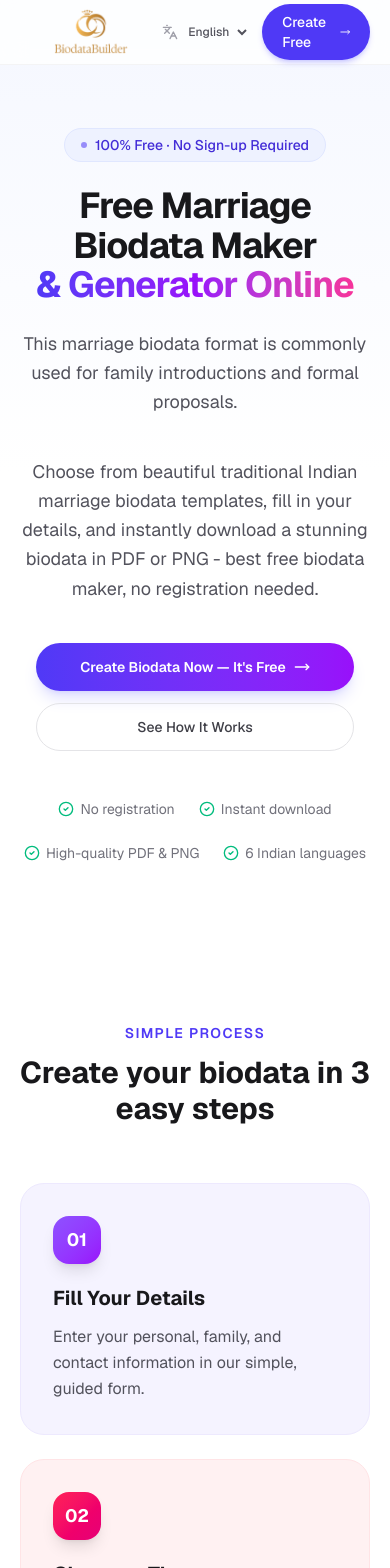
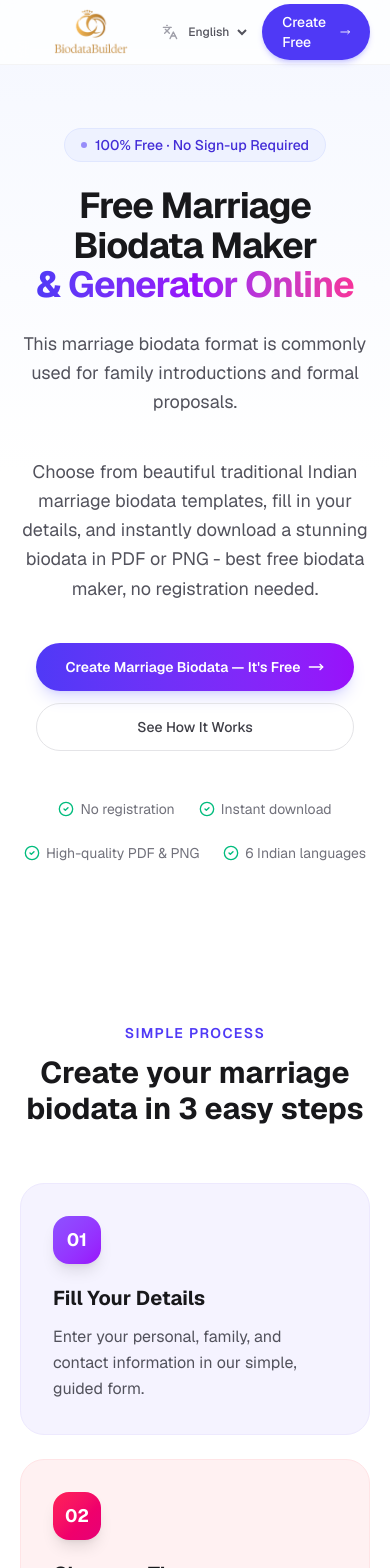
Before and after one commit to biodatabuilderapp-rajank/biodata, a Next.js app: page / in a window 390 px wide. Shown: the top 1568 px of the page. Built offline with nearby package versions, Linux system fonts and the light colour scheme.

Commit message:
seo: deep optimization of remaining secondary copy points for 'marriage biodata format'

```diff
--- a/public/translations/ui-en.json
+++ b/public/translations/ui-en.json
@@ -6,7 +6,7 @@
   "hero.badge": "100% Free · No Sign-up Required",
   "hero.h1.line1": "Free Marriage Biodata Maker",
   "hero.h1.line2": "& Generator Online",
-  "hero.cta.primary": "Create Biodata Now — It's Free",
+  "hero.cta.primary": "Create Marriage Biodata — It's Free",
   "hero.cta.secondary": "See How It Works",
   "hero.trust.noReg": "No registration",
   "hero.trust.download": "Instant download",
@@ -14,13 +14,13 @@
   "hero.trust.free": "Completely free",
   "hero.trust.languages": "6 Indian languages",
   "section.howItWorks.badge": "Simple Process",
-  "section.howItWorks.title": "Create your biodata in 3 easy steps",
+  "section.howItWorks.title": "Create your marriage biodata in 3 easy steps",
   "section.howItWorks.cta": "Start Creating Now",
   "step.01": "Fill Your Details",
   "step.02": "Choose a Theme",
   "step.03": "Download Instantly",
   "section.themes.badge": "Beautiful Themes",
-  "section.themes.title": "Pick a theme that reflects your style",
+  "section.themes.title": "Pick a marriage biodata format that reflects your style",
   "section.themes.cta": "Browse All Themes",
   "section.features.badge": "Why Choose Us",
   "section.features.title": "Everything you need, nothing you don't",
@@ -33,11 +33,11 @@
   "feature.languages": "6 Indian Languages",
   "section.faq.badge": "Quick Answers",
   "section.faq.title": "Frequently asked questions",
-  "section.cta.title": "Ready to create your biodata?",
+  "section.cta.title": "Ready to create your marriage biodata?",
   "section.cta.button": "Create Biodata",
   "footer.quickLinks": "Quick Links",
   "footer.legal": "Legal",
-  "footer.disclaimer": "BiodataBuilder is a free design utility for generating PDF documents. We are NOT a matchmaking, matrimonial, or dating service. We do not connect users and we do not store your personal data on our servers. All information entered remains securely on your device.",
+  "footer.disclaimer": "BiodataBuilder is a free marriage biodata maker and design utility for generating PDF documents. We do not connect users and we do not store your personal data on our servers. All information entered remains securely on your device.",
   "footer.tagline": "Made with ❤️ for Indian families",
   "create.title": "Create Biodata",
   "create.previewBtn": "Preview & Select Theme",
--- a/src/app/page.tsx
+++ b/src/app/page.tsx
@@ -159,7 +159,7 @@ function HomeContent() {
                 href="/create"
                 className="group flex h-12 sm:h-14 items-center justify-center gap-2 sm:gap-3 rounded-full bg-gradient-to-r from-indigo-600 to-purple-600 px-6 sm:px-8 text-white font-semibold text-sm sm:text-base transition-all hover:shadow-2xl hover:shadow-indigo-500/25 hover:-translate-y-1 shadow-lg shadow-indigo-500/20 w-full sm:w-auto"
               >
-                <span>{t("hero.cta.primary") ?? "Create Biodata Now — It's Free"}</span>
+                <span>{t("hero.cta.primary") ?? "Create Marriage Biodata — It's Free"}</span>
                 <MoveRight className="w-4 h-4 sm:w-5 sm:h-5 transition-transform group-hover:translate-x-1 shrink-0" />
               </Link>
               <Link
@@ -187,7 +187,7 @@ function HomeContent() {
           <div className="max-w-6xl mx-auto">
             <div className="text-center mb-14">
               <p className="text-sm font-semibold text-indigo-600 dark:text-indigo-400 uppercase tracking-widest mb-3">{t("section.howItWorks.badge") ?? "Simple Process"}</p>
-              <h2 className="text-3xl sm:text-4xl font-bold text-zinc-900 dark:text-white">{t("section.howItWorks.title") ?? "Create your biodata in 3 easy steps"}</h2>
+              <h2 className="text-3xl sm:text-4xl font-bold text-zinc-900 dark:text-white">{t("section.howItWorks.title") ?? "Create your marriage biodata in 3 easy steps"}</h2>
             </div>
 
             <div className="grid grid-cols-1 md:grid-cols-3 gap-6">
@@ -224,9 +224,9 @@ function HomeContent() {
           <div className="max-w-6xl mx-auto">
             <div className="text-center mb-14">
               <p className="text-sm font-semibold text-indigo-600 dark:text-indigo-400 uppercase tracking-widest mb-3">{t("section.themes.badge") ?? "Beautiful Themes"}</p>
-              <h2 className="text-3xl sm:text-4xl font-bold text-zinc-900 dark:text-white mb-4">{t("section.themes.title") ?? "Pick a theme that reflects your style"}</h2>
+              <h2 className="text-3xl sm:text-4xl font-bold text-zinc-900 dark:text-white mb-4">{t("section.themes.title") ?? "Pick a marriage biodata format that reflects your style"}</h2>
               <p className="text-zinc-500 dark:text-zinc-400 max-w-xl mx-auto">
-                From traditional to modern, we have a growing collection of biodata templates crafted with love.
+                From traditional to modern, we have a growing collection of marriage biodata formats crafted with love.
               </p>
             </div>
 
@@ -316,9 +316,9 @@ function HomeContent() {
               <div className="absolute -top-10 -right-10 w-48 h-48 rounded-full bg-white/10 blur-3xl" />
               <div className="absolute -bottom-10 -left-10 w-48 h-48 rounded-full bg-white/10 blur-3xl" />
               <div className="relative z-10">
-                <h2 className="text-3xl sm:text-4xl font-bold text-white mb-4">{t("section.cta.title") ?? "Ready to create your biodata?"}</h2>
+                <h2 className="text-3xl sm:text-4xl font-bold text-white mb-4">{t("section.cta.title") ?? "Ready to create your marriage biodata?"}</h2>
                 <p className="text-indigo-100 text-lg mb-8 max-w-xl mx-auto">
-                  Used by families across India who created beautiful biodatas in minutes — completely free.
+                  Used by families across India who created beautiful marriage biodata formats in minutes — completely free.
                 </p>
                 <div className="flex flex-col sm:flex-row items-center justify-center gap-3">
                   <Link
@@ -354,7 +354,7 @@ function HomeContent() {
             <div className="md:col-span-2">
               <Logo className="mb-4" />
               <p className="text-sm text-zinc-500 dark:text-zinc-400 leading-relaxed max-w-xs">
-                Create beautiful traditional Indian biodata templates for free. Simple tool for creating biodata for Indian families.
+                Create beautiful traditional Indian marriage biodata formats for free. The easiest free biodata maker for Indian families.
               </p>
             </div>
 
@@ -379,7 +379,7 @@ function HomeContent() {
 
           <div className="border-t border-zinc-100 dark:border-zinc-900 py-6 mb-2">
             <p className="text-xs text-zinc-500 dark:text-zinc-500 leading-relaxed max-w-4xl text-justify sm:text-left">
-              <strong className="font-semibold text-zinc-600 dark:text-zinc-400">Disclaimer:</strong> {t("footer.disclaimer") ?? "BiodataBuilder is a free design utility for generating PDF documents. We are NOT a matchmaking, matrimonial, or dating service. We do not connect users and we do not store your personal data on our servers. All information entered remains securely on your device."}
+              <strong className="font-semibold text-zinc-600 dark:text-zinc-400">Disclaimer:</strong> {t("footer.disclaimer") ?? "BiodataBuilder is a free marriage biodata maker and design utility for generating PDF documents. We do not connect users and we do not store your personal data on our servers. All information entered remains securely on your device."}
             </p>
           </div>
 
```
